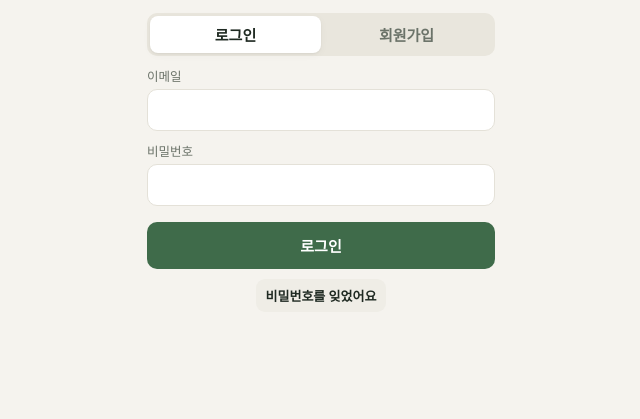
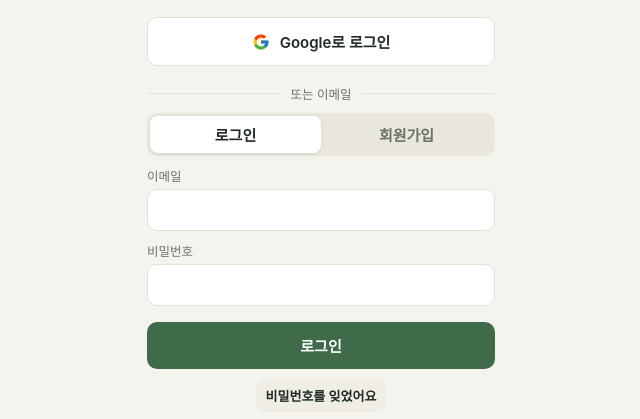
Before and after one commit to juel2414/food-inventory, a plain HTML site: page index.html in a window 1280 px wide. Shown: the part 159-578 px from the top of the page, without its empty margins (319-959 px from the left). Drawn offline with nearby package versions, Linux system fonts and the light colour scheme.

Commit message:
구글 로그인 추가
Co-Authored-By: Claude Opus 5.5 <noreply@anthropic.com>

```diff
--- a/index.html
+++ b/index.html
@@ -99,6 +99,9 @@ label.l{display:block;font-size:12.5px;color:var(--muted);margin:10px 0 4px}
 .seg button{flex:1;border:0;background:none;padding:8px;border-radius:8px;font-weight:600;color:var(--muted)}
 .seg button.on{background:#fff;color:var(--ink);box-shadow:var(--shadow)}
 .msg{font-size:13px;margin-top:10px;min-height:18px}
+.btn.google{background:#fff;color:var(--ink);border:1px solid var(--line);display:flex;align-items:center;justify-content:center;gap:10px}
+.divider{display:flex;align-items:center;gap:10px;margin:18px 0 10px;color:var(--muted);font-size:12.5px}
+.divider::before,.divider::after{content:'';flex:1;height:1px;background:var(--line)}
 .msg.err{color:var(--warn)} .msg.ok{color:var(--pri)}
 .stat{display:grid;grid-template-columns:repeat(3,1fr);gap:8px;margin-bottom:12px}
 .stat div{background:#fff;border-radius:12px;padding:10px;box-shadow:var(--shadow)}
@@ -119,7 +122,9 @@ table.sum th{font-size:12px;color:var(--muted);font-weight:600}
 <div id="authView" class="auth hidden">
   <h1>식자재 관리</h1>
   <div class="muted">재고·식단·입출고 기록을 함께 관리해요</div>
-  <div class="seg"><button id="segLogin" class="on" onclick="setAuthMode('login')">로그인</button><button id="segSignup" onclick="setAuthMode('signup')">회원가입</button></div>
+  <button class="btn block google" style="margin-top:20px" onclick="signInGoogle()"><svg width="18" height="18" viewBox="0 0 48 48"><path fill="#FFC107" d="M43.6 20.5H42V20H24v8h11.3C33.7 32.7 29.2 36 24 36c-6.6 0-12-5.4-12-12s5.4-12 12-12c3.1 0 5.8 1.2 7.9 3.1l5.7-5.7C34 6.1 29.3 4 24 4 12.9 4 4 12.9 4 24s8.9 20 20 20 20-8.9 20-20c0-1.3-.1-2.4-.4-3.5z"/><path fill="#FF3D00" d="M6.3 14.7l6.6 4.8C14.7 15.1 19 12 24 12c3.1 0 5.8 1.2 7.9 3.1l5.7-5.7C34 6.1 29.3 4 24 4 16.3 4 9.7 8.3 6.3 14.7z"/><path fill="#4CAF50" d="M24 44c5.2 0 9.9-2 13.4-5.2l-6.2-5.2C29.2 35.1 26.7 36 24 36c-5.2 0-9.6-3.3-11.3-8l-6.5 5C9.5 39.6 16.2 44 24 44z"/><path fill="#1976D2" d="M43.6 20.5H42V20H24v8h11.3c-.8 2.2-2.2 4.2-4.1 5.6l6.2 5.2C37 39.2 44 34 44 24c0-1.3-.1-2.4-.4-3.5z"/></svg>Google로 로그인</button>
+  <div class="divider"><span>또는 이메일</span></div>
+  <div class="seg" style="margin-top:0"><button id="segLogin" class="on" onclick="setAuthMode('login')">로그인</button><button id="segSignup" onclick="setAuthMode('signup')">회원가입</button></div>
   <label class="l">이메일</label><input class="f" id="authEmail" type="email" autocomplete="email">
   <label class="l">비밀번호</label><input class="f" id="authPw" type="password" autocomplete="current-password" onkeydown="if(event.key==='Enter')doAuth()">
   <div id="signupName" class="hidden"><label class="l">이름 (기록에 표시돼요)</label><input class="f" id="authName"></div>
@@ -220,7 +225,7 @@ async function doAuth(){
   msg.textContent='처리 중...'; msg.className='msg';
   if (authMode === 'login') {
     const { error } = await sb.auth.signInWithPassword({ email, password: pw });
-    if (error) { msg.textContent = error.message==='Invalid login credentials' ? '이메일 또는 비밀번호가 맞지 않아요.' : error.message; msg.className='msg err'; }
+    if (error) { msg.textContent = error.message==='Invalid login credentials' ? '이메일 또는 비밀번호가 맞지 않아요. 구글로 가입한 계정이면 위의 "Google로 로그인"을 눌러주세요.' : error.message; msg.className='msg err'; }
   } else {
     const name = $('authName').value.trim();
     if (!name) { msg.textContent='이름을 입력해주세요.'; msg.className='msg err'; return; }
@@ -240,6 +245,9 @@ async function resetPw(){
   if (!email) { msg.textContent='이메일을 먼저 입력해주세요.'; msg.className='msg err'; return; }
   const { error } = await sb.auth.resetPasswordForEmail(email, { redirectTo: APP_URL });
   msg.textContent = error ? error.message : '비밀번호 재설정 링크를 이메일로 보냈어요.'; msg.className = error ? 'msg err' : 'msg ok';
+}
+async function signInGoogle(){
+  await sb.auth.signInWithOAuth({ provider:'google', options:{ redirectTo: APP_URL } });
 }
 async function signOut(){ await sb.auth.signOut(); location.reload(); }
 
--- a/sw.js
+++ b/sw.js
@@ -1,4 +1,4 @@
-const CACHE_NAME = 'food-inventory-v1';
+const CACHE_NAME = 'food-inventory-v2';
 const STATIC_FILES = ['./', './index.html', './manifest.json', './icon-192.png', './icon-512.png'];
 
 self.addEventListener('install', (event) => {
```
